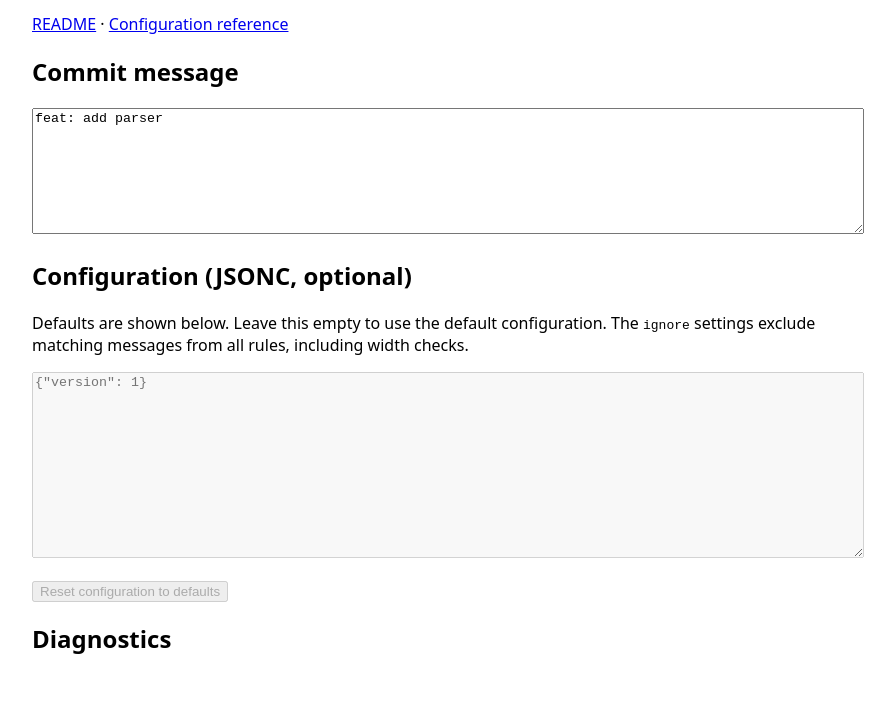
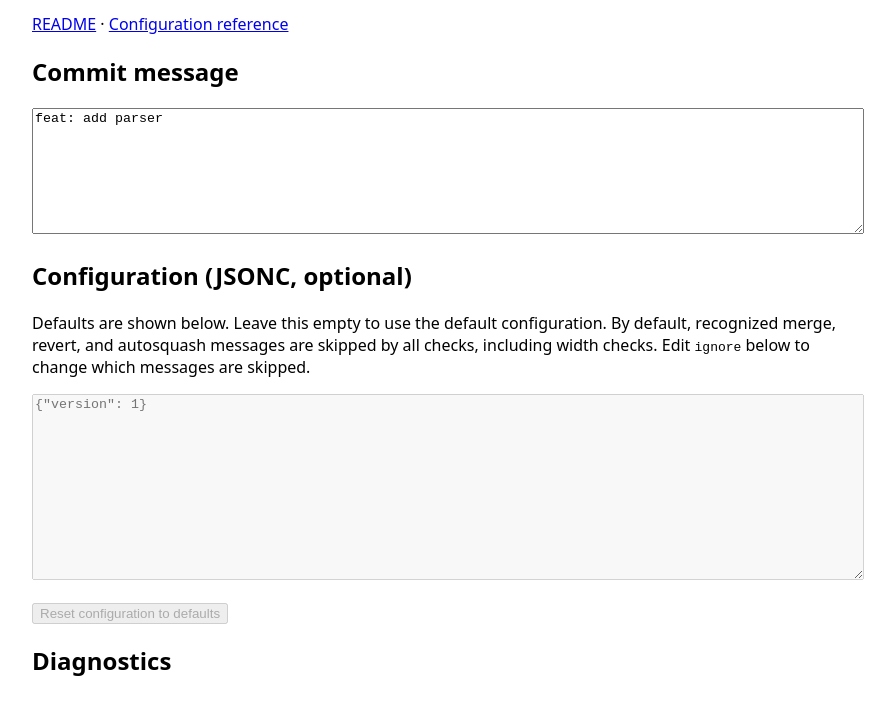
Before and after one commit to sgryjp/commit-msg-lint, a plain HTML site: page site/index.html in a window 1280 px wide. Shown: the part 121-830 px from the top of the page, without its empty margins (192-1087 px from the left). Before the commit the page ends 808 px from the top, so only its background shows below. Drawn offline with Linux system fonts and the light colour scheme; a script that the page names is missing.

Commit message:
docs: clarify default ignored messages in web demo
Explain that recognized merge, revert, and autosquash messages are
skipped by default, including by width checks, and point users to the
ignore setting to change this behavior.

```diff
--- a/site/index.html
+++ b/site/index.html
@@ -22,7 +22,8 @@
 <textarea id="message" rows="8">feat: add parser</textarea>
 <h2><label for="config">Configuration (JSONC, optional)</label></h2>
 <p>Defaults are shown below. Leave this empty to use the default configuration.
-  The <code>ignore</code> settings exclude matching messages from all rules, including width checks.</p>
+  By default, recognized merge, revert, and autosquash messages are skipped by all checks, including
+  width checks. Edit <code>ignore</code> below to change which messages are skipped.</p>
 <textarea id="config" rows="12" placeholder='{"version": 1}' disabled></textarea>
 <p><button id="reset-config" type="button" disabled>Reset configuration to defaults</button></p>
 <h2>Diagnostics</h2>
```
